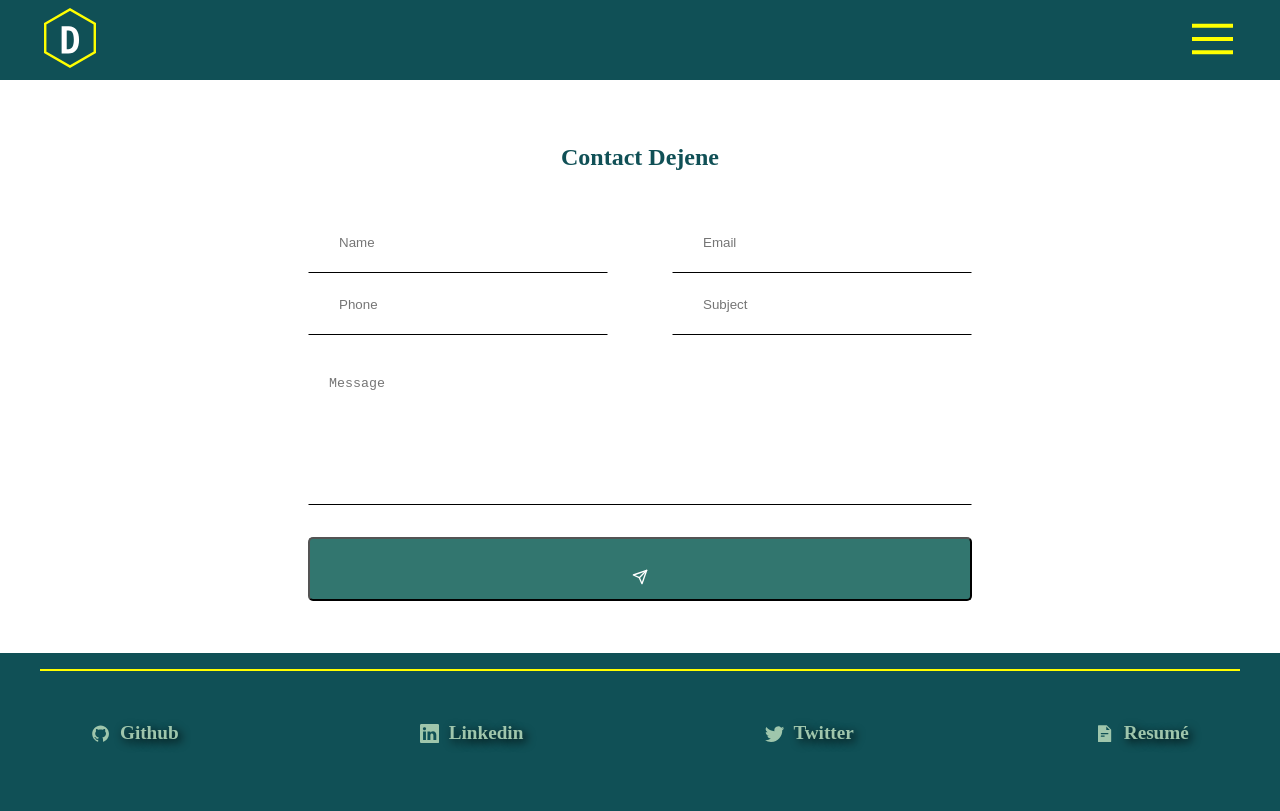
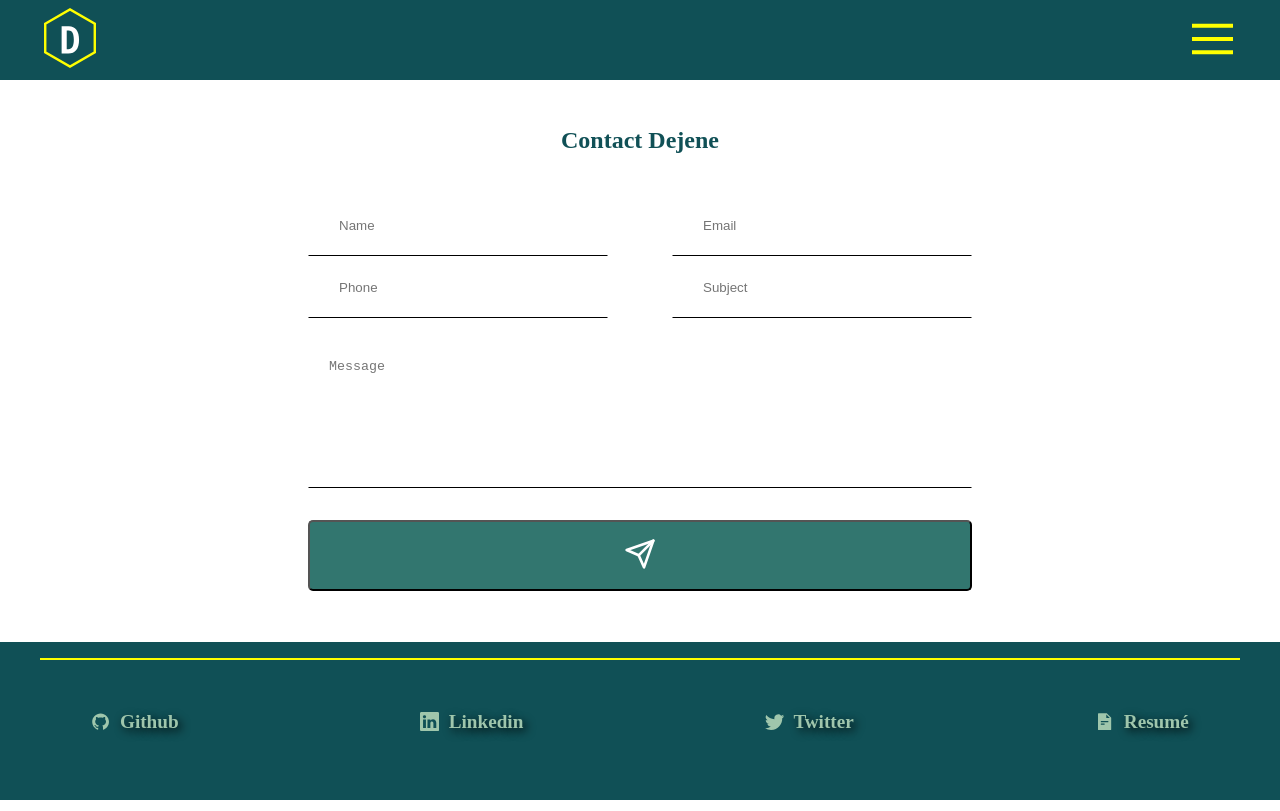
Before and after one commit to DEJENERUTA/portfolio, a React (Create React App) app: page /contact in a window 1280 px wide. Built offline with nearby package versions, Linux system fonts and the light colour scheme.

Commit message:
style contact icon

```diff
--- a/src/App.css
+++ b/src/App.css
@@ -14,6 +14,7 @@
 .app-main {
   background-color: white;
   padding-block: 2em;
+  padding: 15px;
 }
 .app-footer {
   background-color: var(--color-primary);
--- a/src/about/About.css
+++ b/src/about/About.css
@@ -132,9 +132,6 @@ h3 {
 
 /*responssive*/
 @media (max-width: 640px) {
-  /* .about-main-content {
-    margin-top: 14rem;
-  } */
   .about-content {
     display: flex;
     flex-direction: column;
@@ -147,4 +144,7 @@ h3 {
     text-align: center;
     margin-top: 2rem;
   }
+  .about-pic-wrapper {
+    padding: 1rem;
+  }
 }
--- a/src/contact/Contact.css
+++ b/src/contact/Contact.css
@@ -77,11 +77,8 @@
 }
 .btn {
   width: 100%;
-  height: 30px;
   background-color: var(--color-secondary);
   border-radius: 5px;
-  padding: 30px;
-  float: right;
   cursor: pointer;
   margin-top: 2rem;
 }
@@ -89,8 +86,9 @@
   background-color: var(--color-primary);
 }
 .btn-icon {
-  font-size: 1rem;
+  font-size: 4rem;
   color: #fff;
+  padding: 1rem;
 }
 
 @media screen and (max-width: 540px) {
--- a/src/contact/Contact.js
+++ b/src/contact/Contact.js
@@ -135,7 +135,7 @@ const Contact = () => {
           />
         </div>
         <button className="btn">
-          {isSend ? "Message was send" : <FiSend className="btn-icon" />}
+          {isSend ? "Message was sent" : <FiSend className="btn-icon" />}
         </button>
       </form>
     </div>
--- a/src/projects/Project.css
+++ b/src/projects/Project.css
@@ -100,6 +100,7 @@
   padding: 0.5rem;
   background-color: var(--color-primary);
   text-decoration: none;
+  border-radius: 10px;
 }
 .demo-underline {
   /* text-decoration: underline;
@@ -109,6 +110,7 @@
   padding: 0.5rem;
   background-color: var(--color-primary);
   text-decoration: none;
+  border-radius: 10px;
 }
 
 /* responssive*/
@@ -124,8 +126,10 @@
   .project-image img {
     margin-top: 4rem;
   }
+  .project-name {
+    text-align: center;
+  }
   .project-description {
-    /* the text must be centered and the width must be 100% so that it will cover the whole screen */
     text-align: center;
     width: 100%;
     padding: 1rem;
```
